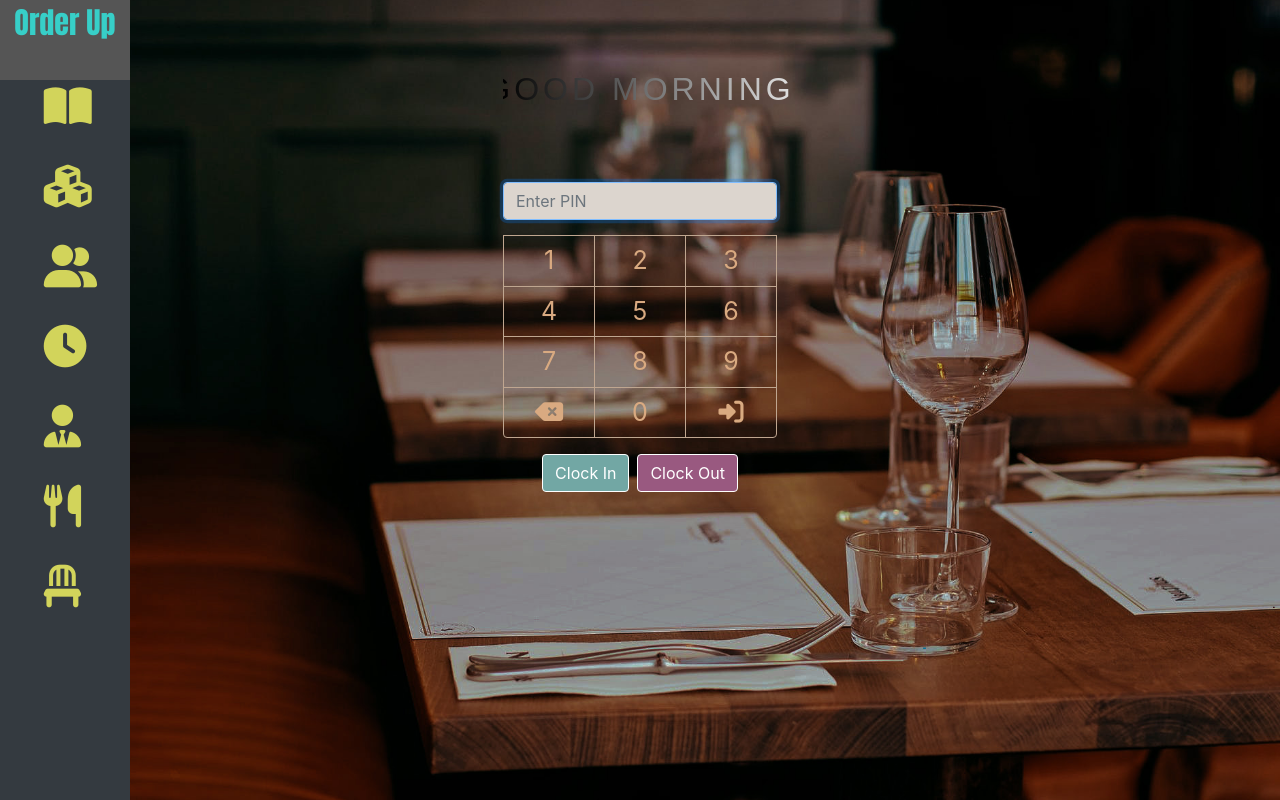
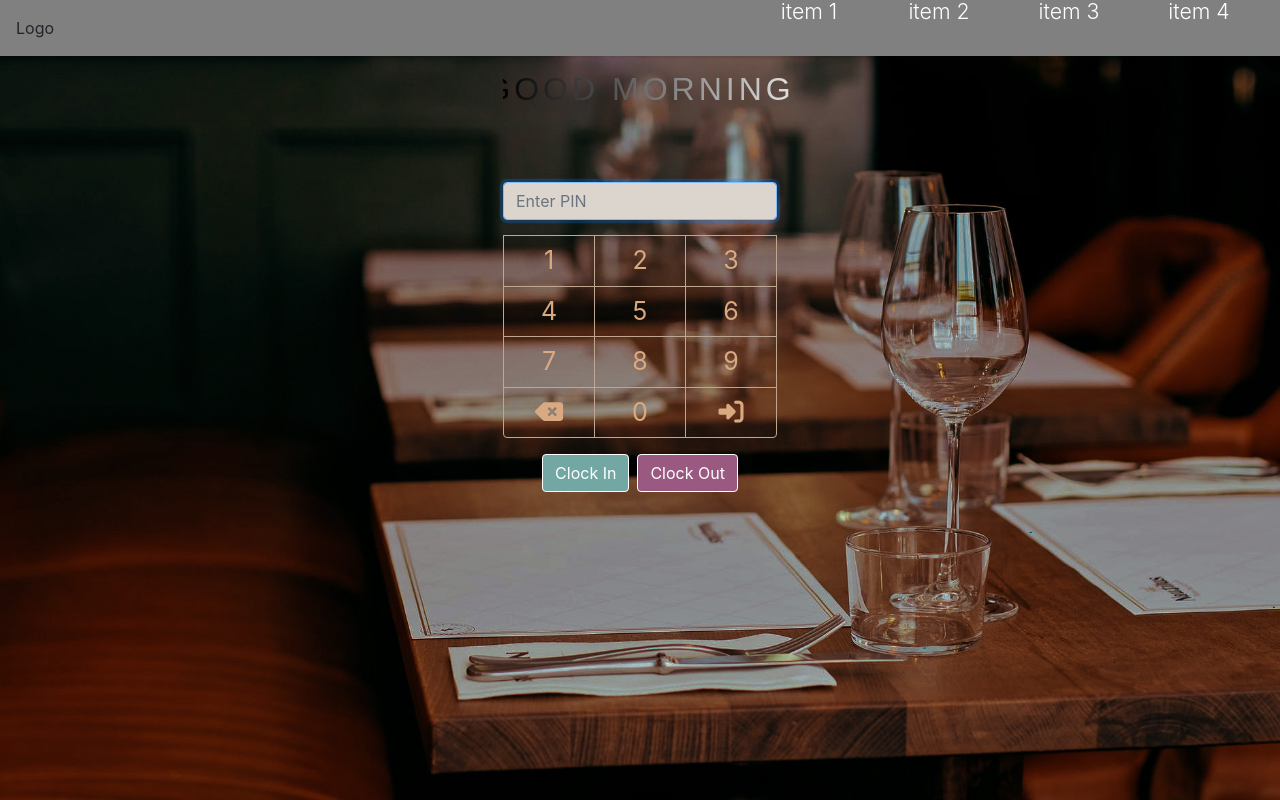
Before and after one commit to justnle/order-up, a React (Create React App) app in the folder client/: page / in a window 1280 px wide. Built offline with nearby package versions, Linux system fonts and the light colour scheme.

Commit message:
add Toolbar

```diff
--- a/client/src/App.js
+++ b/client/src/App.js
@@ -10,12 +10,14 @@ import BOH from './pages/BOH';
 import Inventory from './pages/Inventory/index';
 import TimeManagement from './pages/TimeManagement/index';
 import FloorPlans from './pages/FloorPlans';
+import Toolbar from './components/Toolbar';
 
 function App() {
   return (
     <div id='App'>
       <Router>
-        <Sidebar />
+        {/* <Sidebar /> */}
+        <Toolbar />
         <Switch>
           <Route exact path='/' component={Home} />
           <Route exact path='/home' component={Home} />
--- /dev/null
+++ b/client/src/components/Toolbar/index.js
@@ -0,0 +1,23 @@
+import React from 'react';
+import './style.css';
+
+const Toolbar = props => {
+  return (
+    <header className="toolbar">
+      <nav className="toolbar-navigation">
+        <div className="toolbar-logo">Logo</div>
+        <div className="spacer" />
+        <div className="toolbar-nav-items">
+          <ul>
+            <li><a href="/">item 1</a></li>
+            <li><a href="/">item 2</a></li>
+            <li><a href="/">item 3</a></li>
+            <li><a href="/">item 4</a></li>
+          </ul>
+        </div>
+      </nav>
+    </header>
+  )
+}
+
+export default Toolbar;
--- /dev/null
+++ b/client/src/components/Toolbar/style.css
@@ -0,0 +1,36 @@
+.toolbar {
+  position: fixed;
+  top: 0;
+  left: 0;
+  width: 100%;
+  background-color: gray;
+  height: 56px;
+}
+
+.toolbar-navigation {
+  display: flex;
+  height: 100%;
+  align-items: center;
+  padding: 0 1rem;
+}
+
+.spacer {
+  flex: 1;
+}
+
+.toolbar-nav-items ul {
+  display: flex;
+  list-style: none;
+  margin: 0;
+  padding: 0;
+}
+
+.toolbar-nav-items a {
+  color: white;
+  text-decoration: none;
+}
+
+.toolbar-nav-items a:hover,
+.toolbar-nav-items a:active {
+  color: orange;
+}
```
